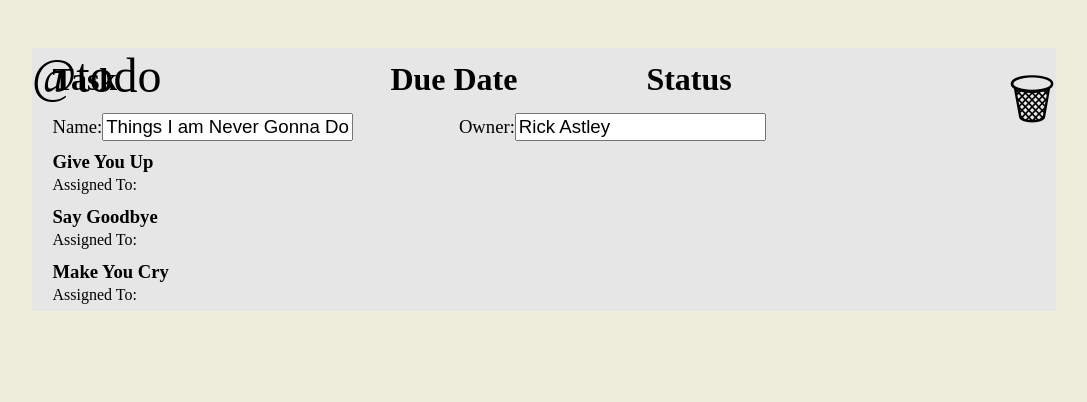
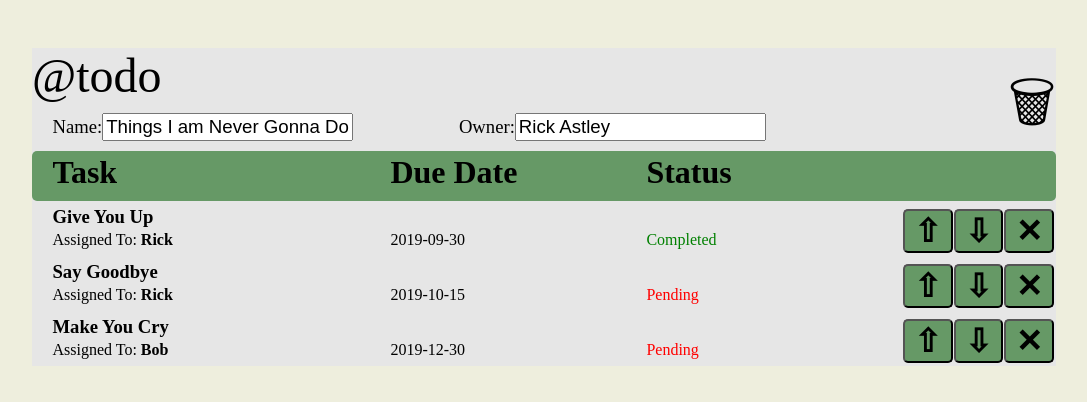
Before and after one commit to piotrmilewski/CSE316_HW02, a React (Create React App) app: page / in a window 1280 px wide. Both pictures are taken after a click on the link "Things I am Never Gonna Do". Shown: the top 402 px of the page, without its empty margins (104-1191 px from the left). Built offline with nearby package versions, Linux system fonts and the light colour scheme.

Commit message:
progress on bringing to hw1 state

```diff
--- a/src/App.js
+++ b/src/App.js
@@ -29,6 +29,30 @@ class App extends Component {
     console.log("currentScreen: " + this.state.currentScreen);
   }
 
+  nameChange = (key, e) => {
+    this.setState({todoLists: this.state.todoLists.map(todo => {
+      if (todo.key === key) {
+        todo.name = e.target.value;
+      }
+      return todo;
+    }) });
+  }
+
+  ownerChange = (key, e) => {
+    this.setState({todoLists: this.state.todoLists.map(todo => {
+      if (todo.key === key) {
+        todo.owner = e.target.value;
+      }
+      return todo;
+    }) });
+  }
+
+  moveItemDown = (ItemKey, key, e) => {
+    console.log(ItemKey);
+    console.log(key);
+    console.log(e);
+  }
+
   render() {
     switch(this.state.currentScreen) {
       case AppScreen.HOME_SCREEN:
@@ -37,6 +61,9 @@ class App extends Component {
         todoLists={this.state.todoLists} />;
       case AppScreen.LIST_SCREEN:
         return <ListScreen
+          moveItemDown={this.moveItemDown}
+          ownerChange={this.ownerChange}
+          nameChange={this.nameChange}
           goHome={this.goHome.bind(this)}
           todoList={this.state.currentList} />;
       case AppScreen.ITEM_SCREEN:
--- a/src/components/home_screen/TodoListLink.js
+++ b/src/components/home_screen/TodoListLink.js
@@ -6,6 +6,7 @@ export class TodoListLink extends Component {
         return (
             <a
                 className='home_list_link'
+                href='#'
                 onClick={this.props.loadList.bind(this, this.props.todoList)}
             >
                 {this.props.todoList.name}<br />
--- /dev/null
+++ b/src/components/list_screen/ListDetails.js
@@ -0,0 +1,43 @@
+import React, { Component } from 'react'
+
+export class ListDetails extends Component {
+    getListName() {
+        if (this.props.todoList) {
+            let name = this.props.todoList.name;
+            return this.props.todoList.name;
+        }
+        else
+            return "";
+    }
+    getListOwner() {
+        if (this.props.todoList) {
+            let owner = this.props.todoList.owner;
+            return this.props.todoList.owner;
+        }
+    }
+
+    render() {
+        return (
+            <div id="list_details_container">
+                <div id="list_details_name_container" className="text_toolbar">
+                    <span id="list_name_prompt">Name:</span>
+                    <input
+                        defaultValue={this.getListName()}
+                        type="text"
+                        id="list_name_textfield"
+                        onChange={this.props.nameChange.bind(this, this.props.todoList.key)} />
+                </div>
+                <div id="list_details_owner_container" className="text_toolbar">
+                    <span id="list_owner_prompt">Owner:</span>
+                    <input
+                        defaultValue={this.getListOwner()}
+                        type="text"
+                        id="list_owner_textfield"
+                        onChange={this.props.ownerChange.bind(this, this.props.todoList.key)} />
+                </div>
+            </div>
+        )
+    }
+}
+
+export default ListDetails
--- a/src/components/list_screen/ListItemCard.js
+++ b/src/components/list_screen/ListItemCard.js
@@ -1,6 +1,13 @@
 import React, { Component } from 'react'
+//import { green } from 'ansi-colors'
 
 export class ListItemCard extends Component {
+    getCompletedStyle = () => {
+        return {
+            color: this.props.listItem.completed ? 'green' : 'red'
+        }
+    }
+
     render() {
         return (
             <div className='list_item_card'>
@@ -8,13 +15,18 @@ export class ListItemCard extends Component {
                     {this.props.listItem.description}
                 </div>
                 <div className='list_item_card_assigned_to'>
-                    Assigned To: <strong>{this.props.listItem.assignedTo}</strong>
+                    Assigned To: <strong>{this.props.listItem.assigned_to}</strong>
                 </div>
                 <div className='list_item_card_due_date'>
-                    {this.props.listItem.dueDate}
+                    {this.props.listItem.due_date}
                 </div>
-                <div className='list_item_card_completed'>
-                    {this.props.listItem.completed}
+                <div style={this.getCompletedStyle()} className='list_item_card_completed'>
+                    {this.props.listItem.completed ? 'Completed' : 'Pending'}
+                </div>
+                <div className='list_item_card_toolbar'>
+                    <button className='list_item_card_button'>&#x21e7;</button>
+                    <button className='list_item_card_button' onClick={this.props.moveItemDown.bind(this, this.props.listItem.key, this.props.todoList.key)}>&#x21e9;</button>
+                    <button className='list_item_card_button'>&#10005;</button>
                 </div>
             </div>
         )
--- a/src/components/list_screen/ListItemsTable.js
+++ b/src/components/list_screen/ListItemsTable.js
@@ -5,13 +5,16 @@ export class ListItemsTable extends Component {
     render() {
         return (
             <div id="list_items_container">
-                <div className="list_item_task_header">Task</div>
-                <div className="list_item_due_date_header">Due Date</div>
-                <div className="list_item_status_header">Status</div>
+                <div className="list_item_header_card">
+                    <div className="list_item_task_header">Task</div>
+                    <div className="list_item_due_date_header">Due Date</div>
+                    <div className="list_item_status_header">Status</div>
+                </div>
                 {
                     this.props.todoList.items.map((todoItem)=>(
                         <ListItemCard
-                            key={todoItem.key}
+                            moveItemDown={this.props.moveItemDown}
+                            todoList={this.props.todoList}
                             listItem={todoItem} />
                     ))
                 }
--- a/src/components/list_screen/ListScreen.js
+++ b/src/components/list_screen/ListScreen.js
@@ -2,45 +2,17 @@ import React, { Component } from 'react'
 import ListHeading from './ListHeading'
 import ListItemsTable from './ListItemsTable'
 import ListTrash from './ListTrash'
+import ListDetails from './ListDetails'
 import PropTypes from 'prop-types';
 
 export class ListScreen extends Component {
-    getListName() {
-        if (this.props.todoList) {
-            let name = this.props.todoList.name;
-            return this.props.todoList.name;
-        }
-        else
-            return "";
-    }
-    getListOwner() {
-        if (this.props.todoList) {
-            let owner = this.props.todoList.owner;
-            return this.props.todoList.owner;
-        }
-    }
     render() {
         return (
             <div id="todo_list">
                 <ListHeading goHome={this.props.goHome} />
                 <ListTrash />
-                <div id="list_details_container">
-                    <div id="list_details_name_container" className="text_toolbar">
-                        <span id="list_name_prompt">Name:</span>
-                        <input
-                            value={this.getListName()}
-                            type="text"
-                            id="list_name_textfield" />
-                    </div>
-                    <div id="list_details_owner_container" className="text_toolbar">
-                        <span id="list_owner_prompt">Owner:</span>
-                        <input
-                            value={this.getListOwner()}
-                            type="text"
-                            id="list_owner_textfield" />
-                    </div>
-                </div>
-                <ListItemsTable todoList={this.props.todoList} />
+                <ListDetails ownerChange={this.props.ownerChange} nameChange={this.props.nameChange} todoList={this.props.todoList}/>
+                <ListItemsTable moveItemDown={this.props.moveItemDown} todoList={this.props.todoList} />
             </div>
         )
     }
```
